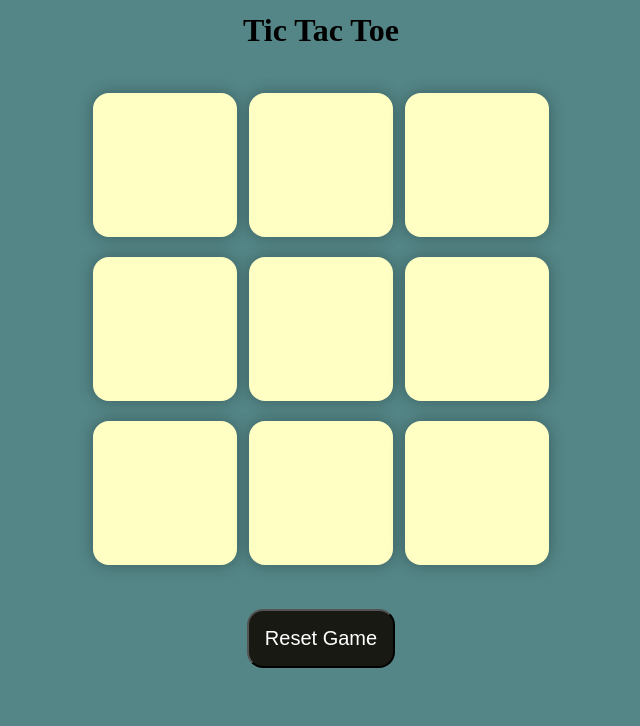
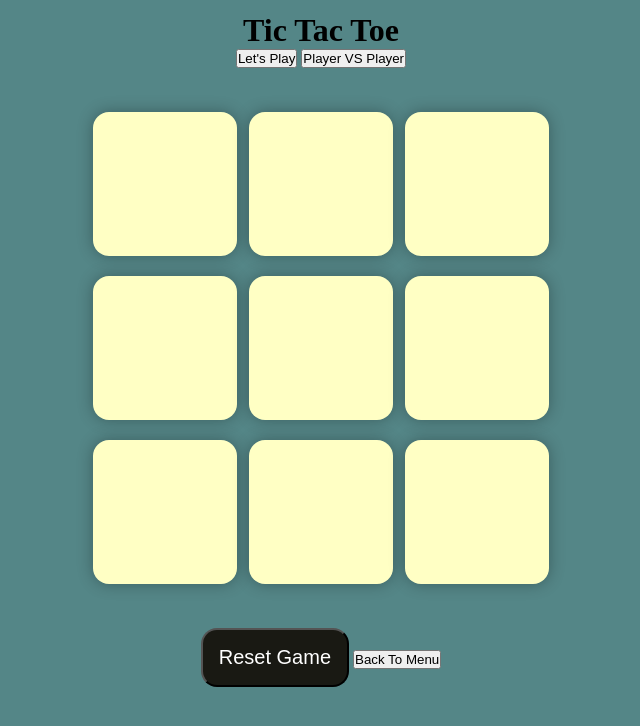
Before and after one commit to Haider-Hussain-286/Tic-Tac-Toe-Game, a plain HTML site: page index.html in a window 1280 px wide. Shown: the whole page, without its empty margins (319-959 px from the left). Drawn offline with Linux system fonts and the light colour scheme.

Commit message:
Update index.html
Add new features

```diff
--- a/index.html
+++ b/index.html
@@ -8,13 +8,19 @@
 </head>
 <body>
 <nain>
+   <h1>Tic Tac Toe</h1>
+
+   <div class="home-screen">
+    <button id="play-btn"> Let's Play</button>
+    <button id="pvp">Player VS Player</button>
+   </div>
+
     <div class="msg-container hide">
         <p id="msg"> Winner </p>
         <button id="new-btn"> New Game</button>
     </div>
 
-    <h1>Tic Tac Toe</h1>
-    <div class="container">
+    <div class="container ">
         <div class="game">
             <button class="box"></button>
             <button class="box"></button>
@@ -28,6 +34,7 @@
         </div>
     </div>
     <button id="reset-btn">Reset Game</button>
+    <button id="back-btn">Back To Menu</button>
 </nain>
     <script src="app.js"></script>
 </body>
```
